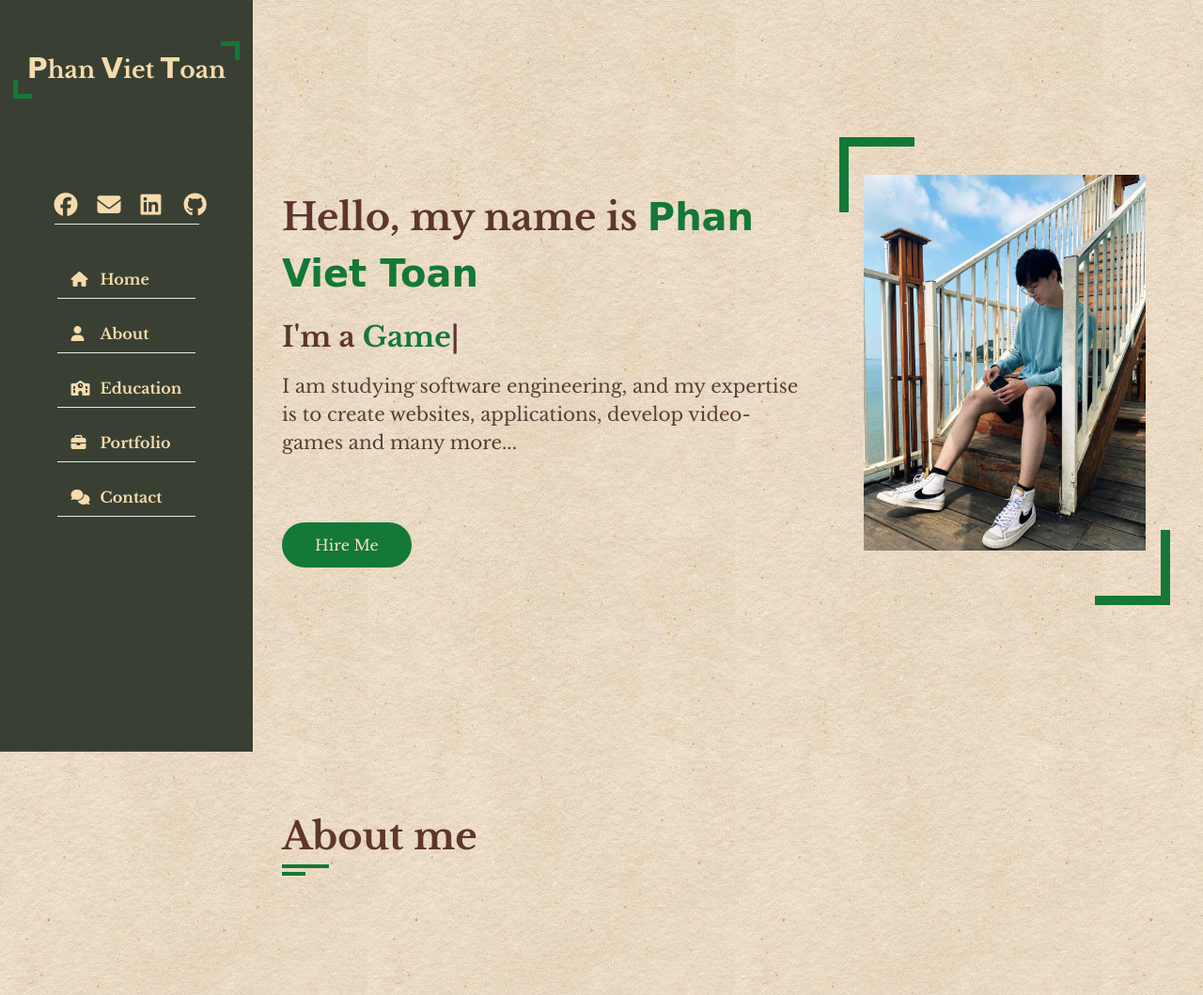
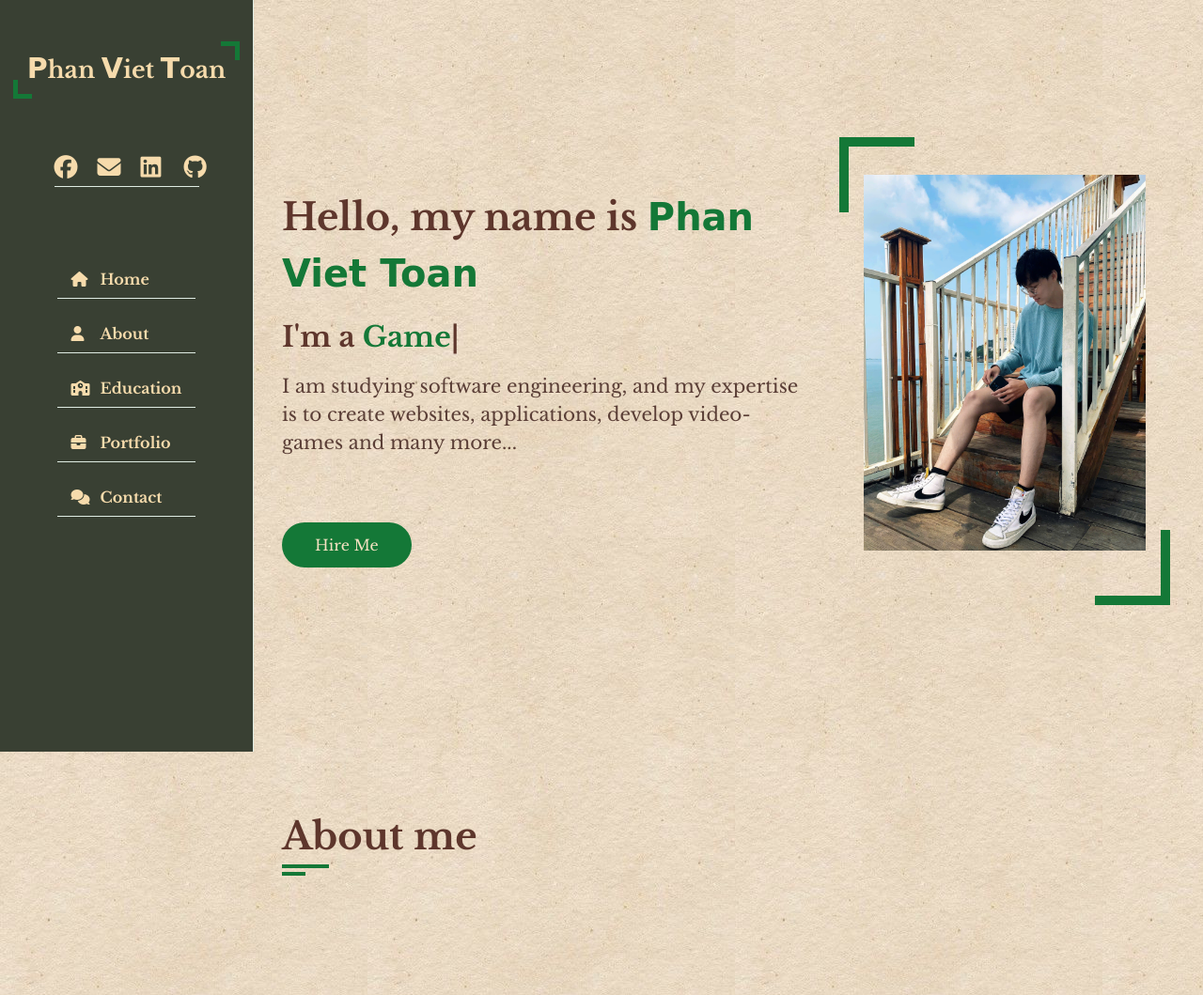
Before and after one commit to capricorn8626/capricorn8626, a plain HTML site: page index.html in a window 1280 px wide. Shown: the top 1059 px of the page at 94% size. Drawn offline with nearby package versions, Linux system fonts and the light colour scheme; a web font is replaced by a local one.

Commit message:
fix social

```diff
--- a/index.css
+++ b/index.css
@@ -353,7 +353,7 @@ ul {
 
 .aside .social-icons {
     position: absolute;
-    top: 200px;
+    top: 20%;
     left: 50%;
     transform: translateX(-50%);
     display: flex;
--- a/index.html
+++ b/index.html
@@ -7,7 +7,7 @@
     <link rel="stylesheet" href="./index.css">
     <link rel="stylesheet" href="./color-1.css">
     <link rel="stylesheet" href="https://cdnjs.cloudflare.com/ajax/libs/font-awesome/6.7.2/css/all.min.css">
-    <link rel="shortcut icon" type="images/jpg" href="/images/icon.jpg">
+    <link rel="shortcut icon" type="images/jpg" href="./images/icon.jpg">
     <title>Phan Viet Toan | Portfolio | Software Engineer</title>
 </head>
 
```
